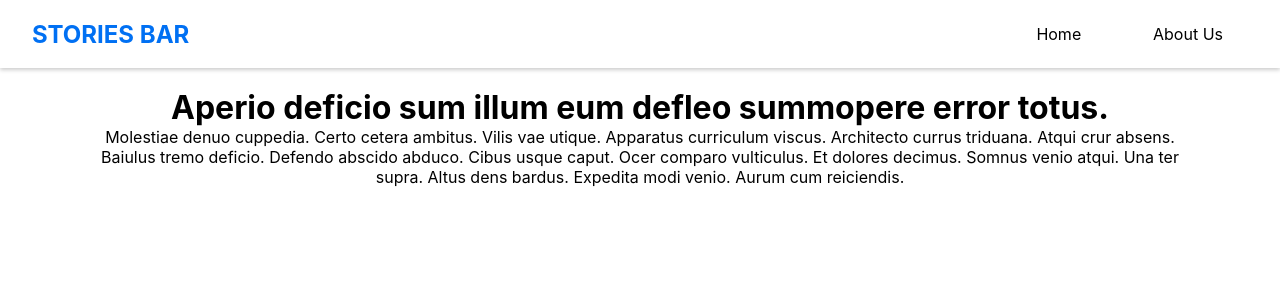
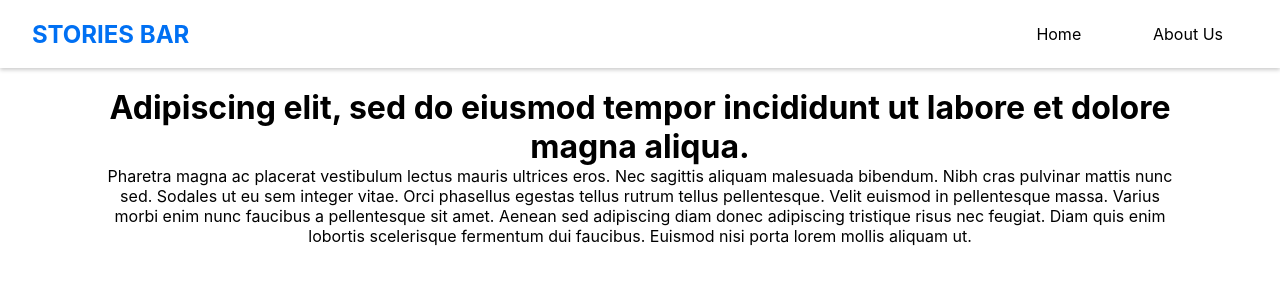
Before and after one commit to Fiindah/blog-app-using-nextjs, a Next.js app: page /blogs/second-post in a window 1280 px wide. Shown: the top 300 px of the page. Built offline with nearby package versions, Linux system fonts and the light colour scheme.

Commit message:
Update second-post.js

```diff
--- a/pages/blogs/second-post.js
+++ b/pages/blogs/second-post.js
@@ -6,10 +6,10 @@ export default function SecondPost() {
     <>
     <Header />
     <Layout>
-      <h1>Aperio deficio sum illum eum defleo summopere error totus.</h1>
+      <h1>Adipiscing elit, sed do eiusmod tempor incididunt ut labore et dolore magna aliqua.</h1>
       <p>
-      Molestiae denuo cuppedia. Certo cetera ambitus. Vilis vae utique. Apparatus curriculum viscus. Architecto currus triduana. Atqui crur absens. Baiulus tremo deficio. Defendo abscido abduco. Cibus usque caput. Ocer comparo vulticulus. Et dolores decimus. Somnus venio atqui. Una ter supra. Altus dens bardus. Expedita modi venio. Aurum cum reiciendis.
-      </p>
+    Pharetra magna ac placerat vestibulum lectus mauris ultrices eros. Nec sagittis aliquam malesuada bibendum. Nibh cras pulvinar mattis nunc sed. Sodales ut eu sem integer vitae. Orci phasellus egestas tellus rutrum tellus pellentesque. Velit euismod in pellentesque massa. Varius morbi enim nunc faucibus a pellentesque sit amet. Aenean sed adipiscing diam donec adipiscing tristique risus nec feugiat. Diam quis enim lobortis scelerisque fermentum dui faucibus. Euismod nisi porta lorem mollis aliquam ut.
+    </p>
       </Layout>
     </>
   );
```
